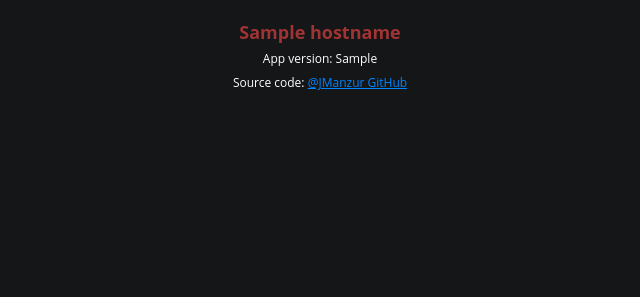
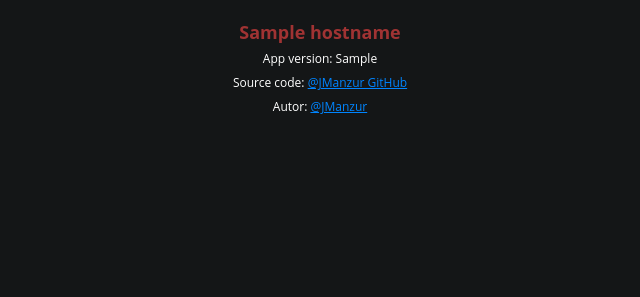
Before and after one commit to JManzur/load-balancing-demo-app, a Flask app: template templates/index.html in a window 1280 px wide. Shown: the part 367-664 px from the top of the page, without its empty margins (320-960 px from the left). Run offline with Flask 2, Linux system fonts and the light colour scheme; the template is opened without the code that fills it: most values are stand-ins (such as "Sample title", 1, 10 or a date in 2020); parts of the project's set-up code (start-up, migrations or seed data) failed here and were passed over.

Commit message:
Sat Nov  2 15:13:19 -03 2024

```diff
--- a/templates/index.html
+++ b/templates/index.html
@@ -25,6 +25,7 @@
         <footer>
             <p>App version: {{app_version}}<p>
             <p>Source code: <a href="https://github.com/JManzur/load-balancing-demo-app" target="_blank" rel="noopener">@JManzur GitHub</a></p>
+            <p>Autor: <a href="https://jmanzur.com" target="_blank" rel="noopener">@JManzur</a></p>
         </footer>
     </head>
     <body></body>
```
